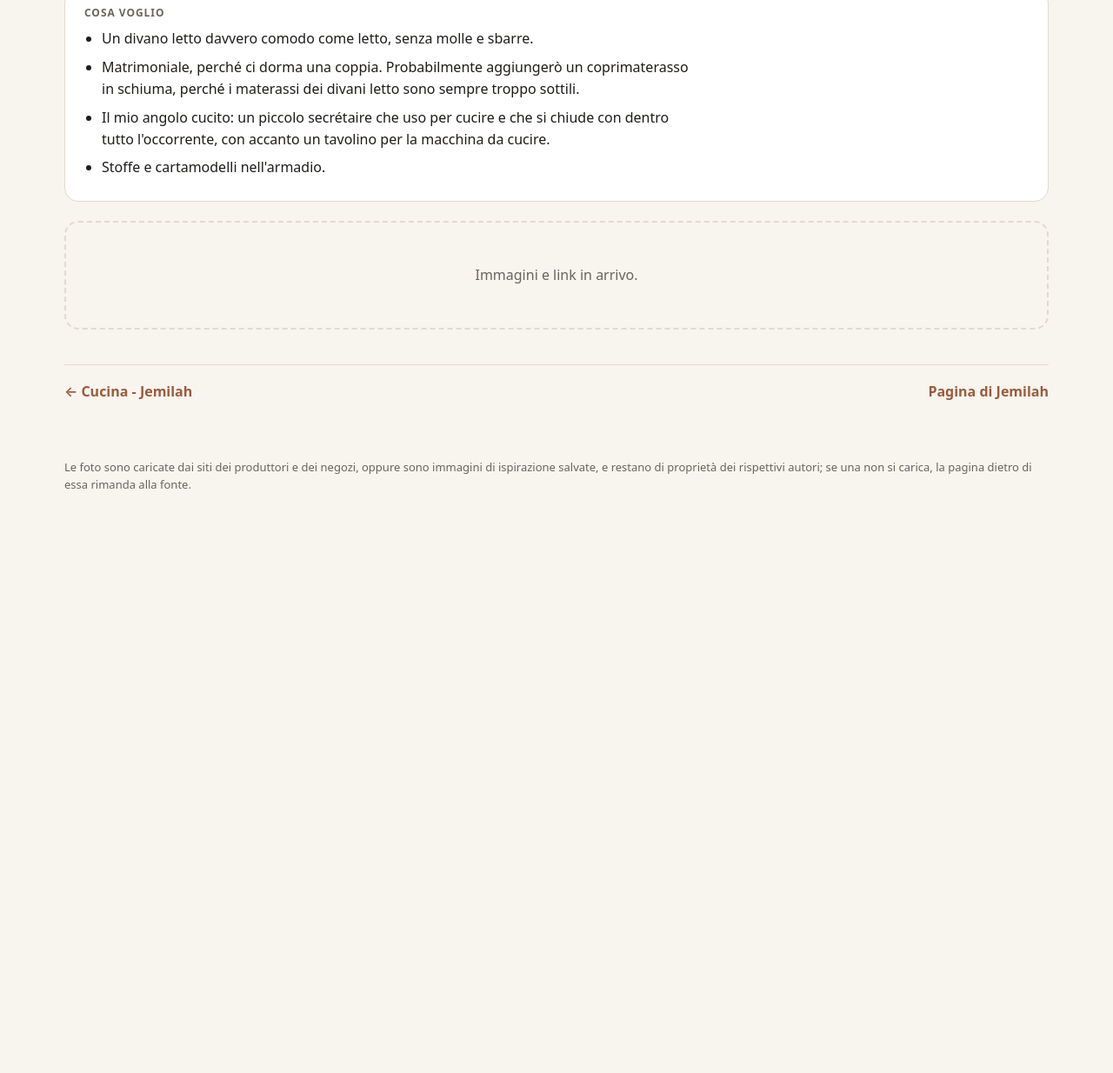
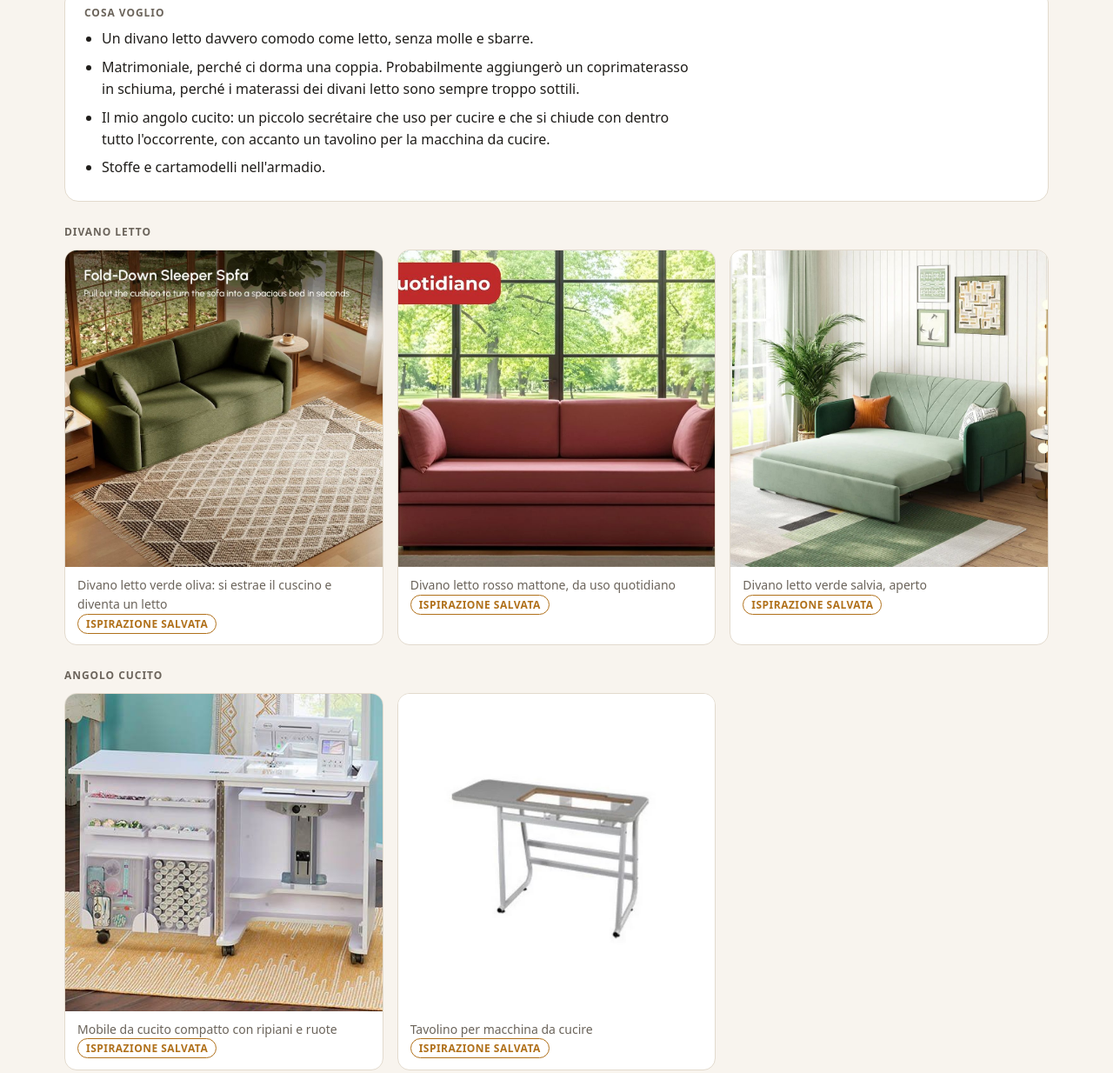
Before and after one commit to ellyon17/via-locchi, a plain HTML site: page jemilah-guest.html in a window 1280 px wide. Shown: the part 253-1487 px from the top of the page at 87% size. Before the commit the page ends 876 px from the top, so only its background shows below. Drawn offline with Linux system fonts and the light colour scheme.

Commit message:
Jemilah: add the new pictures from her guest room and living room folders
Co-Authored-By: Claude Sonnet 5.5 <noreply@anthropic.com>
Claude-Session: https://claude.ai/code/session_01X61KNFJ4b3w6afvbotrv3w

```diff
--- a/jemilah-guest.html
+++ b/jemilah-guest.html
@@ -17,7 +17,10 @@
 </header>
 <main>
   <div class="notes"><h2>Cosa voglio</h2><ul><li>Un divano letto davvero comodo come letto, senza molle e sbarre.</li><li>Matrimoniale, perché ci dorma una coppia. Probabilmente aggiungerò un coprimaterasso in schiuma, perché i materassi dei divani letto sono sempre troppo sottili.</li><li>Il mio angolo cucito: un piccolo secrétaire che uso per cucire e che si chiude con dentro tutto l'occorrente, con accanto un tavolino per la macchina da cucire.</li><li>Stoffe e cartamodelli nell'armadio.</li></ul></div>
-  <div class="empty-room">Immagini e link in arrivo.</div>
+  <h2 class="sect sm">Divano letto</h2>
+  <div class="jgrid"><figure><img src="img/j-08.jpg" alt="Divano letto verde oliva: si estrae il cuscino e diventa un letto" loading="lazy"><figcaption>Divano letto verde oliva: si estrae il cuscino e diventa un letto<br><span class="tag confirm">Ispirazione salvata</span></figcaption></figure><figure><img src="img/j-09.jpg" alt="Divano letto rosso mattone, da uso quotidiano" loading="lazy"><figcaption>Divano letto rosso mattone, da uso quotidiano<br><span class="tag confirm">Ispirazione salvata</span></figcaption></figure><figure><img src="img/j-10.jpg" alt="Divano letto verde salvia, aperto" loading="lazy"><figcaption>Divano letto verde salvia, aperto<br><span class="tag confirm">Ispirazione salvata</span></figcaption></figure></div>
+  <h2 class="sect sm">Angolo cucito</h2>
+  <div class="jgrid"><figure><img src="img/j-11.jpg" alt="Mobile da cucito compatto con ripiani e ruote" loading="lazy"><figcaption>Mobile da cucito compatto con ripiani e ruote<br><span class="tag confirm">Ispirazione salvata</span></figcaption></figure><figure><img src="img/j-12.jpg" alt="Tavolino per macchina da cucire" loading="lazy"><figcaption>Tavolino per macchina da cucire<br><span class="tag confirm">Ispirazione salvata</span></figcaption></figure></div>
   <div class="pager"><a href="jemilah-kitchen.html">← Cucina - Jemilah</a><a href="jemilah.html">Pagina di Jemilah</a></div>
 </main>
 <footer>Le foto sono caricate dai siti dei produttori e dei negozi, oppure sono immagini di ispirazione salvate, e restano di proprietà dei rispettivi autori; se una non si carica, la pagina dietro di essa rimanda alla fonte.</footer>
```
Also changed, not shown: jemilah-livingroom.html (+1 -1 lines), jemilah.html (+2 -2 lines), img/j-08.jpg (added), img/j-09.jpg (added), img/j-10.jpg (added), img/j-11.jpg (added), img/j-12.jpg (added), img/j-13.jpg (added).
